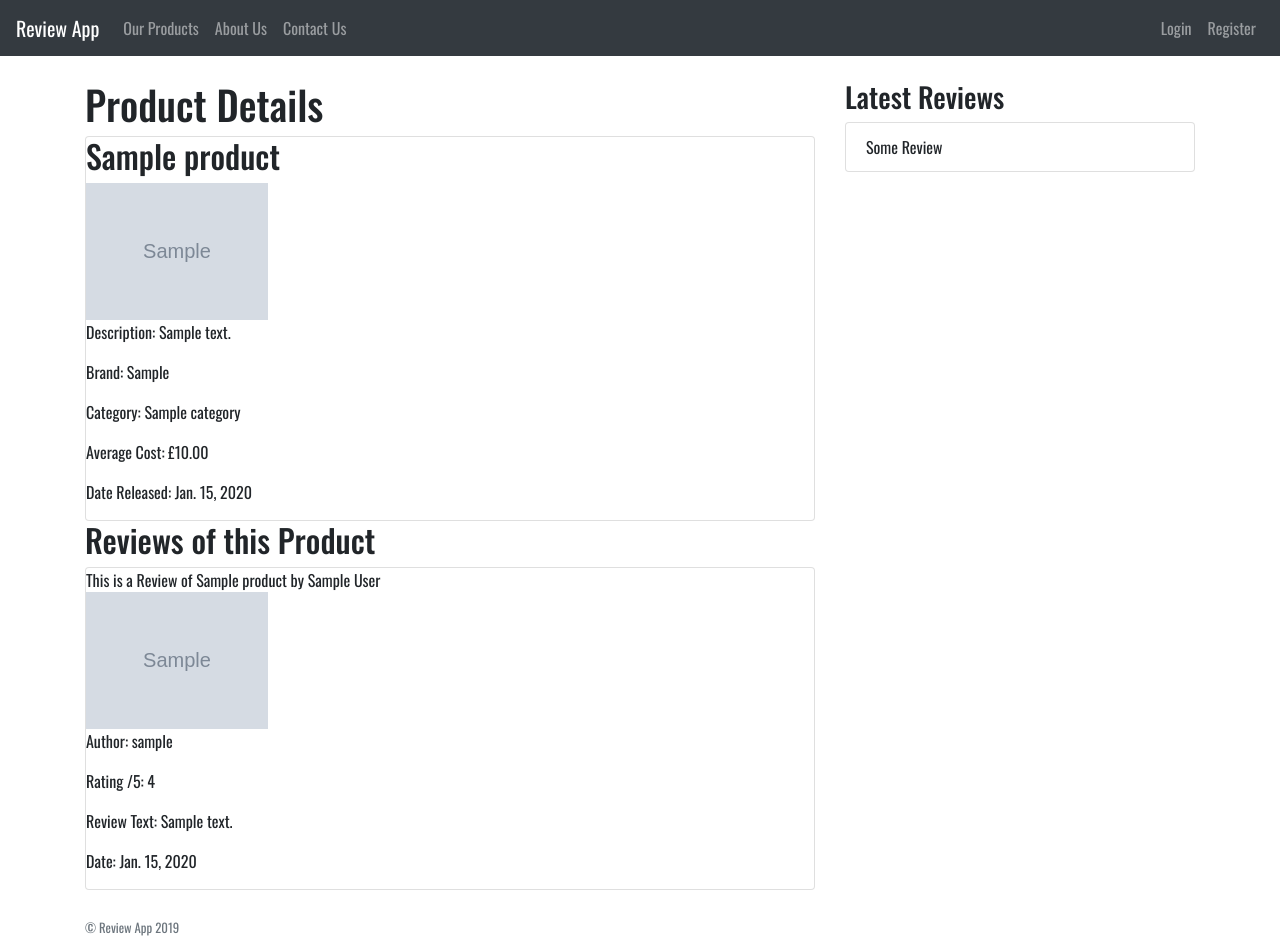
After one commit to sam-allen/sAllen, a Django app: page /products/1 in a window 1280 px wide. The commit adds this page. Run offline with Django 3.2, Linux system fonts and the light colour scheme; tables that the repository leaves empty hold one stand-in row (values such as "Sample post"); grey boxes marked "Sample" are stand-in pictures; some libraries are stand-ins or nearby versions.

Commit message:
Details and reviews set up and views are working

```diff
--- a/reviewApp/reviews/models.py
+++ b/reviewApp/reviews/models.py
@@ -30,4 +30,4 @@
 	date = models.DateField(default = timezone.now)
 
 	def __str__(self):
-		return f'This is a Review of {self.product.name} by {self.author.profile.full_name}'
+		return f'This is a Review of {self.product.name} by {self.author.profile.first_name} {self.author.profile.last_name}'
--- /dev/null
+++ b/reviewApp/reviews/static/css/stylesheet.css
@@ -0,0 +1,3 @@
+body {
+	font-family: 'Oswald', sans-serif;
+}
--- a/reviewApp/reviews/templates/reviews/base.html
+++ b/reviewApp/reviews/templates/reviews/base.html
@@ -1,3 +1,4 @@
+{% load static %}
 <!doctype html>
 <html lang="en">
   <head>
@@ -7,6 +8,8 @@
 
     <!-- Bootstrap CSS -->
     <link rel="stylesheet" href="https://stackpath.bootstrapcdn.com/bootstrap/4.3.1/css/bootstrap.min.css" integrity="sha384-ggOyR0iXCbMQv3Xipma34MD+dH/1fQ784/j6cY/iJTQUOhcWr7x9JvoRxT2MZw1T" crossorigin="anonymous">
+    <link rel="stylesheet" type="text/css" href="{% static 'css/stylesheet.css' %}">
+    <link href="https://fonts.googleapis.com/css?family=Oswald:400,500,700" rel="stylesheet">
 
     {% if title %}
     <title>Review App - {{ title }}</title>
--- a/reviewApp/reviews/templates/reviews/home.html
+++ b/reviewApp/reviews/templates/reviews/home.html
@@ -3,5 +3,5 @@
 <h1>Home</h1>
 <h2>Welcome to Review App</h2>
 <p>Lorem ipsum dolor sit amet, te has autem mandamus, affert possit ex duo, ea mei graecis sensibus. Admodum dissentiunt pro id, eu feugiat nominavi pri, invidunt indoctum ad eum. Vel ad eros denique dissentiunt. Nec at duis consul audiam. Has eros copiosae vituperatoribus ex, cu oratio doctus percipit sed. Audiam eruditi denique id quo, no enim aliquip suavitate sea, id omnis malis sea. Eam minimum accumsan expetenda ad, at ius velit similique.</p>
-<img src="https://images.unsplash.com/photo-1552664862-db5607e91378?ixlib=rb-1.2.1&ixid=eyJhcHBfaWQiOjEyMDd9&auto=format&fit=crop&w=1050&q=80" class="w-100">
+<img src="https://images.unsplash.com/photo-1552664862-db5607e91378?ixlib=rb-1.2.1&ixid=eyJhcHBfaWQiOjEyMDd9&auto=format&fit=crop&w=1050&q=80" class="w-50">
 {% endblock content %}
--- /dev/null
+++ b/reviewApp/reviews/templates/reviews/product_detail.html
@@ -0,0 +1,27 @@
+{% extends "reviews/base.html" %}
+{% block content %}
+<h1>Product Details</h1>
+
+<div class="card">
+	<h2>{{ object.name }}</h2>
+	<img src="{{ object.image.url }}" class="w-25">
+	<p>Description: {{ object.description }}</p>
+	<p>Brand: {{ object.brand }}</p>
+	<p>Category: {{ object.category }}</p>
+	<p>Average Cost: £{{ object.avg_cost }}</p>
+	<p>Date Released: {{ object.date_released }}</p>
+</div>
+
+<h2>Reviews of this Product</h2>
+{% for review in object.review_set.all %}
+<div class="card">
+	{{ review }}
+	<img src="{{ review.author.profile.image.url }}" class="w-25">
+	<p>Author: {{ review.author }}</p>
+	<p>Rating /5: {{ review.rating }}</p>
+	<p>Review Text: {{ review.review_text }}</p>
+	<p>Date: {{ review.date }}</p>
+</div>
+{% endfor %}
+
+{% endblock content %}
--- a/reviewApp/reviews/urls.py
+++ b/reviewApp/reviews/urls.py
@@ -1,10 +1,12 @@
 from django.urls import path
 from . import views
 from users import views as user_views
+from .views import ProductListView, ProductDetailView
 
 urlpatterns = [
     path('', views.home, name='reviews-home'),
-    path('products/', views.products, name='reviews-products'),
+    path('products/', ProductListView.as_view(), name='reviews-products'),
+    path('products/<int:pk>', ProductDetailView.as_view(), name='product-detail'),
     path('about/', views.about, name='reviews-about'),
     path('contact/', views.contact, name='reviews-contact'),
     path('register/', user_views.register, name='register'),
--- a/reviewApp/reviews/views.py
+++ b/reviewApp/reviews/views.py
@@ -1,4 +1,6 @@
 from django.shortcuts import render, redirect
+from .models import Product
+from django.views.generic import ListView, DetailView
 
 # Create your views here.
 def home(request):
@@ -10,5 +12,18 @@
 def contact(request):
 	return render(request, 'reviews/contact.html', {'title':'Contact Us'})
 
-def products(request):
-	return render(request, 'reviews/products.html', {'title':'Our Products'})
+class ProductListView(ListView):
+	model = Product
+	template_name = 'reviews/products.html'
+	object_context_name = 'products'
+	ordering = ['-name']
+
+class ProductDetailView(DetailView):
+	model = Product
+
+# def products(request):
+# 	products_list = {
+# 		'products': Product.objects.all()
+# 	}
+
+# 	return render(request, 'reviews/products.html', products_list)
--- a/reviewApp/users/templates/users/profile.html
+++ b/reviewApp/users/templates/users/profile.html
@@ -5,7 +5,7 @@
 	<div><img class="rounded-circle account-img" src="{{ user.profile.image.url }}"></div>
 	<div class="profile-info">
 		<h2>{{ user.profile }}</h2>
-		<p class="text-secondary">{{ user.username }}</p>
+		<h2 class="text-secondary">{{ user.username }}</p>
 		<p class="text-secondary">{{ user.email }}</p>
 		<p class="text-secondary">{{ user.profile.full_name }}</p>
 		<p class="text-secondary">{{ user.profile.address }}</p>
```
Also changed, not shown: reviewApp/reviews/templates/reviews/products.html (+11 -0 lines).
